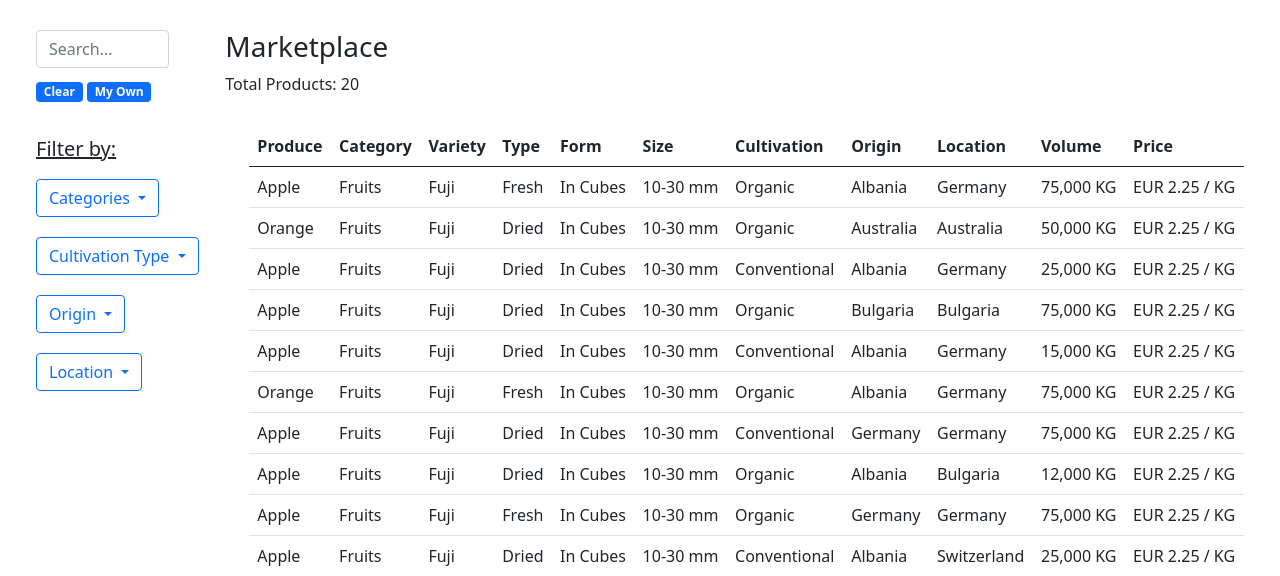
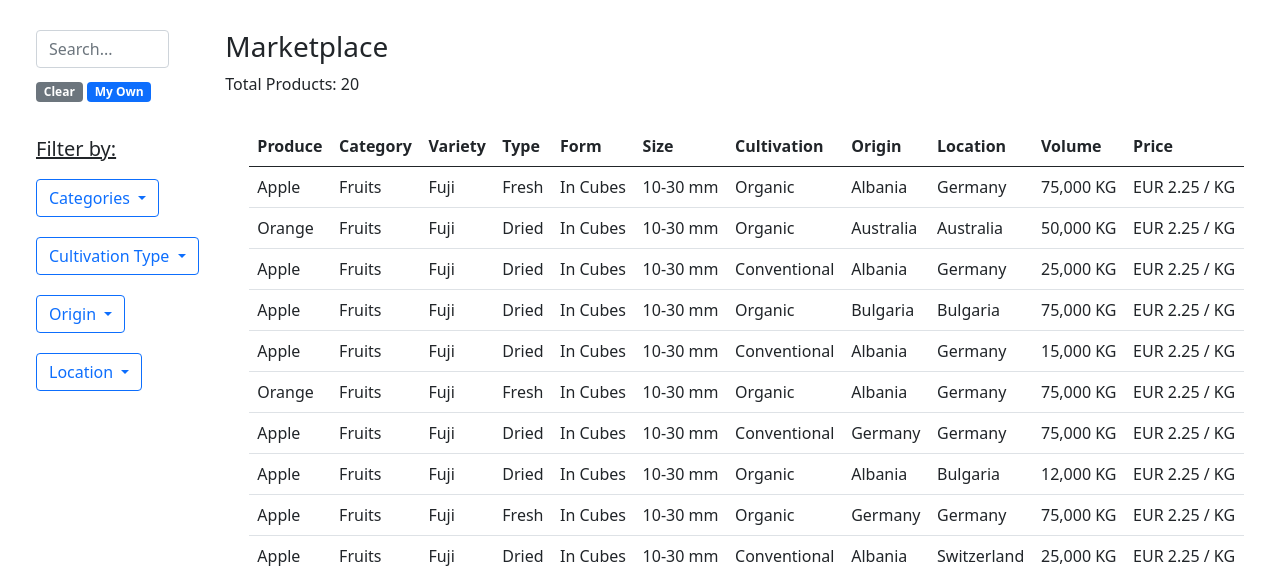
Before and after one commit to erinbedri/Agri_Trade---django-project, a Django app: page /marketplace/ in a window 1280 px wide. Shown: the part 56-632 px from the top of the page. Run offline with Django 4.2, Linux system fonts and the light colour scheme; a user stored in the database is signed in; data comes from the database, SQL or seed files in the repository; both versions use the stored data as it was after the commit.

Commit message:
Updated navigation links

```diff
--- a/agri_trade/accounts/templates/accounts/edit_account.html
+++ b/agri_trade/accounts/templates/accounts/edit_account.html
@@ -82,7 +82,7 @@
                         <div class="row" style="margin-top: 30px">
                             <div class="col">
                                 <label class="mb-1">Description</label>
-                                {{ company_form.description|linebreaks }}
+                                {{ company_form.description }}
                             </div>
                         </div>
 
--- a/agri_trade/marketplace/templates/marketplace/marketplace.html
+++ b/agri_trade/marketplace/templates/marketplace/marketplace.html
@@ -14,7 +14,7 @@
 
                         <div class="container" style="margin-top: 10px">
                             <a href="{% url 'marketplace:marketplace' %}"><span
-                                    class="badge bg-primary">Clear</span></a>
+                                    class="badge bg-secondary">Clear</span></a>
                             <a href="{% url 'marketplace:marketplace' %}?q={{ request.user.username }}"><span
                                     class="badge bg-primary">My Own</span></a>
                         </div>
```
Also changed, not shown: db.sqlite3.
